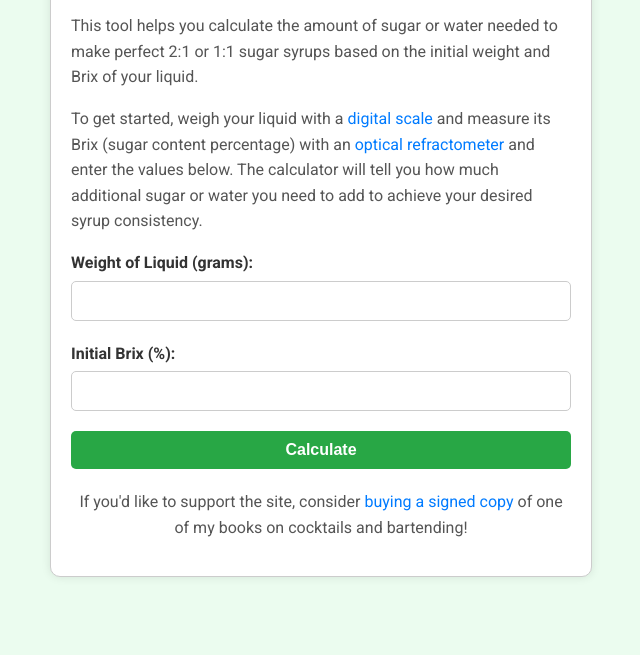
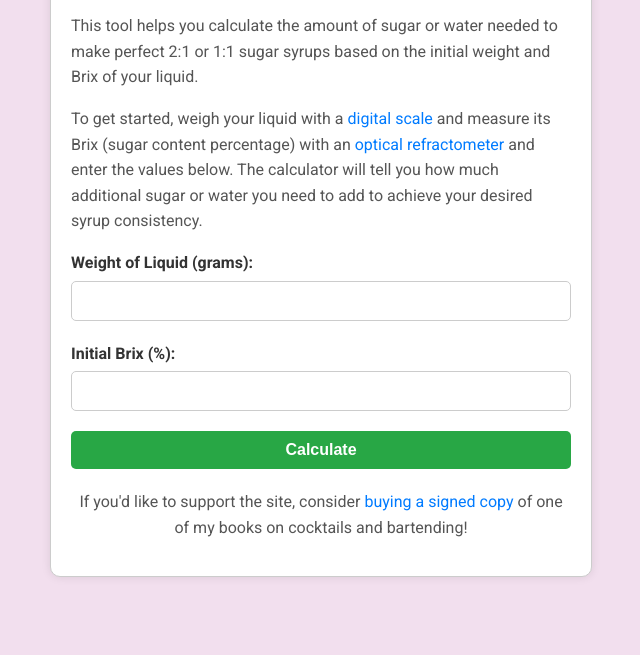
Before and after one commit to Syrupmath/universal-syrup-calculator, a plain HTML site: page index.html in a window 1280 px wide. Shown: the part 145-800 px from the top of the page, without its empty margins (319-959 px from the left). Drawn offline with nearby package versions, Linux system fonts and the light colour scheme.

Commit message:
Update style.css

```diff
--- a/style.css
+++ b/style.css
@@ -5,7 +5,7 @@ body {
     font-family: 'Roboto', Arial, sans-serif;
     margin: 0;
     padding: 0;
-    background-color: #ebfcef; /* Changed background color */
+    background-color: #f2dfee; /* Changed background color */
     color: #333;
     line-height: 1.6;
 }
```
